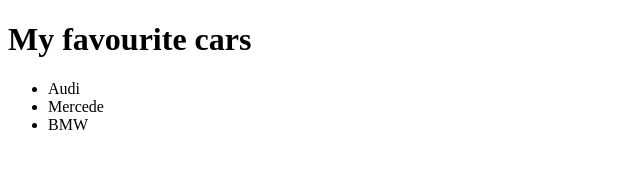
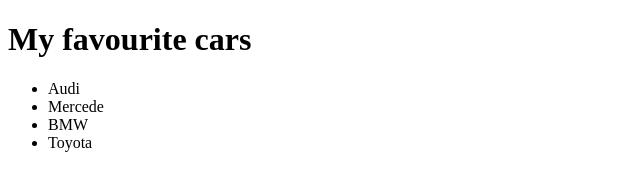
Before and after one commit to GuzelSener/TEST102, a plain HTML site: page index.html in a window 1280 px wide. Shown: the full height of the page, 0-640 px from the left. Drawn offline with Linux system fonts and the light colour scheme.

Commit message:
second commit

```diff
--- a/index.html
+++ b/index.html
@@ -12,6 +12,7 @@
     <li>Audi</li>
     <li> Mercede</li>
     <li> BMW</li>
+    <li> Toyota</li>
   </ul>
 </body>
 </html>
```
